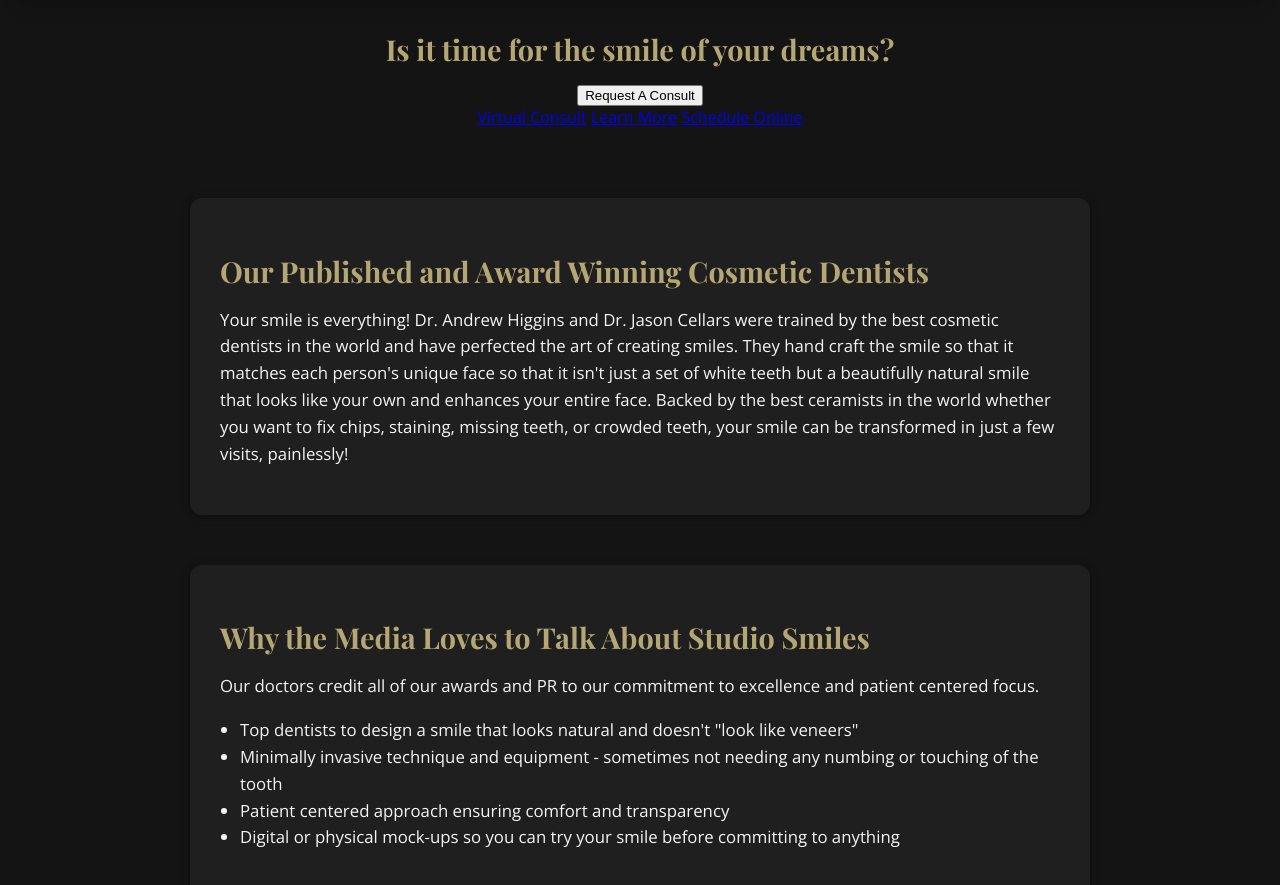
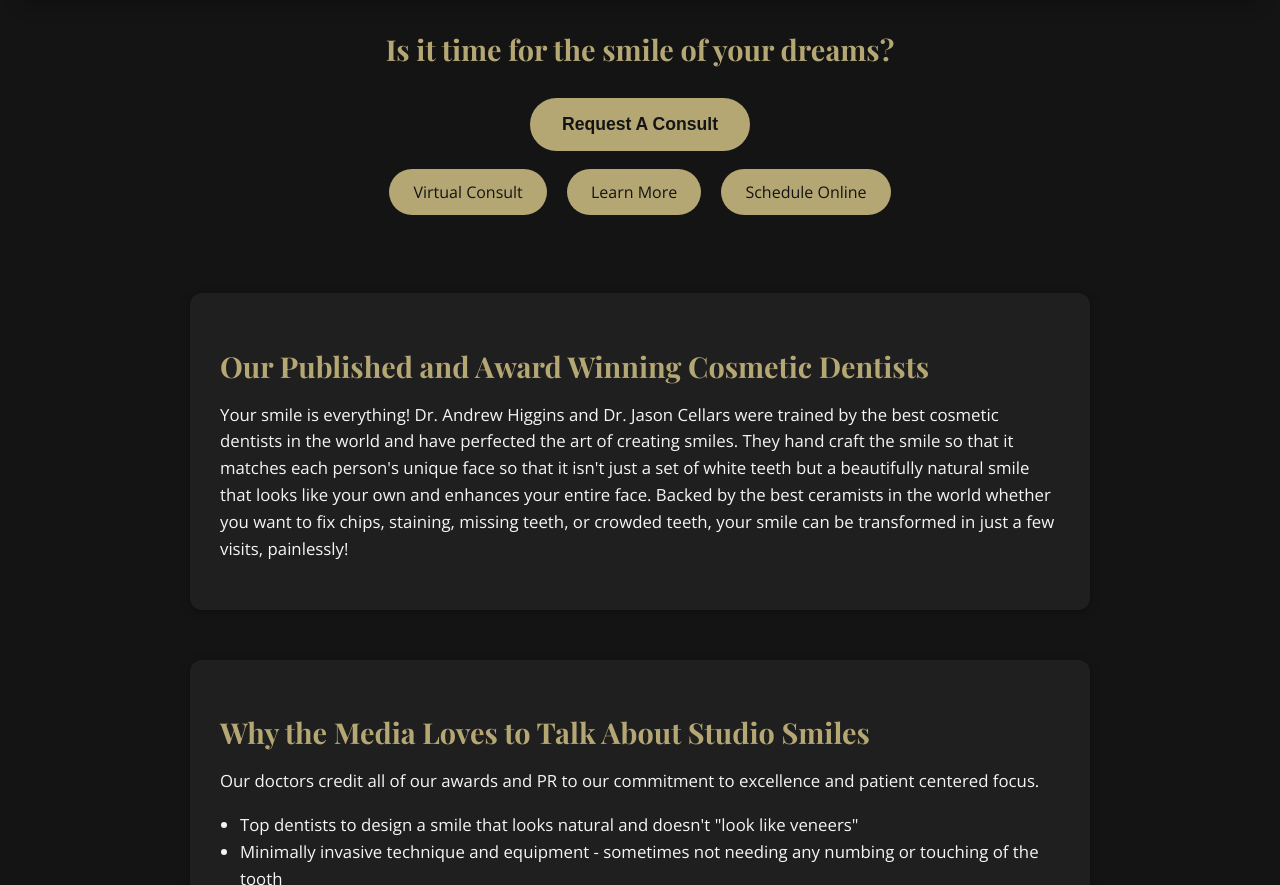
Before and after one commit to jcellars/veneers, a plain HTML site: page index.html in a window 1280 px wide. Shown: the part 871-1756 px from the top of the page. Drawn offline with nearby package versions, Linux system fonts and the light colour scheme.

Commit message:
Update index.html

```diff
--- a/index.html
+++ b/index.html
@@ -29,6 +29,38 @@
       color: #f5f5f5;
       max-width: 700px;
       margin: 0 auto 30px;
+    }
+    .header-buttons {
+      margin-top: 20px;
+    }
+    .header-buttons .main-btn {
+      margin: 10px;
+      padding: 16px 32px;
+      font-size: 1.1em;
+      font-weight: 600;
+      background-color: #b4a774;
+      color: #141414;
+      border: none;
+      border-radius: 30px;
+      cursor: pointer;
+      transition: all 0.3s ease;
+    }
+    .header-buttons .main-btn:hover {
+      background-color: #a39763;
+    }
+    .header-buttons .secondary-btn {
+      margin: 8px;
+      padding: 12px 24px;
+      font-size: 1em;
+      text-decoration: none;
+      background-color: #b4a774;
+      color: #141414;
+      border-radius: 30px;
+      transition: all 0.3s ease;
+      display: inline-block;
+    }
+    .header-buttons .secondary-btn:hover {
+      background-color: #a39763;
     }
     .container {
       max-width: 900px;
@@ -107,7 +139,9 @@
       header p {
         font-size: 1em;
       }
-      .cta button, .cta a {
+      .cta button, .cta a,
+      .header-buttons .main-btn,
+      .header-buttons .secondary-btn {
         width: 100%;
         margin-top: 10px;
       }
@@ -120,10 +154,12 @@
     <p>Finally get the smile you've always wanted, with a hand crafted smile artfully made to brighten and lift your face!</p>
     <img src="veneers-banner.jpg" alt="Custom Veneers Banner" />
     <h2>Is it time for the smile of your dreams?</h2>
-    <button onclick="window.location.href='mailto:info@yourdomain.com'">Request A Consult</button><br>
-    <a href="#">Virtual Consult</a>
-    <a href="https://jasoncellarsdds.com/veneers" target="_blank">Learn More</a>
-    <a href="https://your-scheduling-portal.com" target="_blank">Schedule Online</a>
+    <div class="header-buttons">
+      <button class="main-btn" onclick="window.location.href='mailto:info@yourdomain.com'">Request A Consult</button><br>
+      <a class="secondary-btn" href="#">Virtual Consult</a>
+      <a class="secondary-btn" href="https://jasoncellarsdds.com/veneers" target="_blank">Learn More</a>
+      <a class="secondary-btn" href="https://your-scheduling-portal.com" target="_blank">Schedule Online</a>
+    </div>
   </header>
   <div class="container">
     <div class="section">
```
